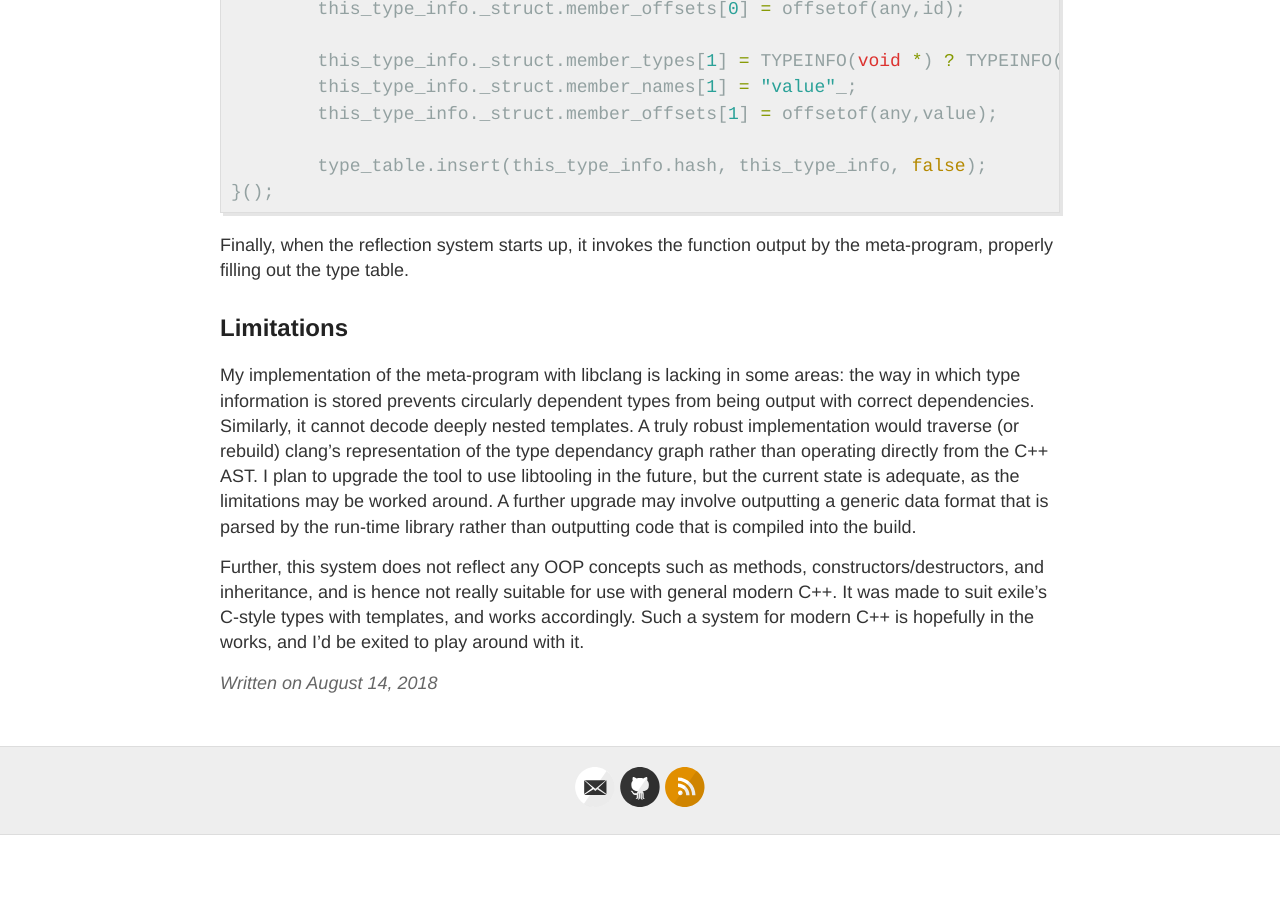
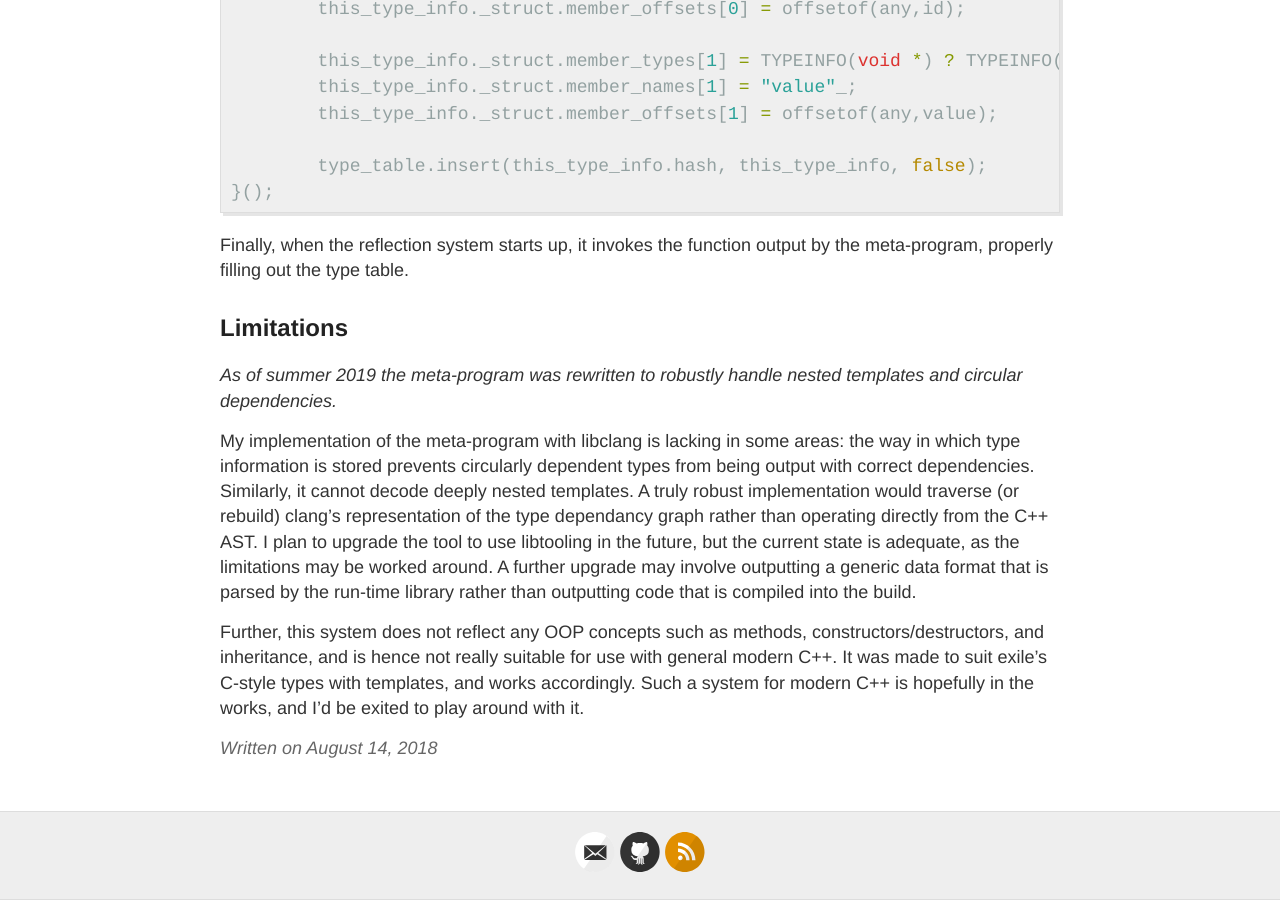
Before and after one commit to TheNumbat/thenumbat.github.io, a Jekyll site: the page built from _posts/2018-08-14-Reflection-in-Exile.md, in a window 1280 px wide and 900 px high, scrolled down 6807 px. Built offline with Jekyll 4.4.1, drawn with Linux system fonts in a browser that asks for light colours; before the commit the page ends 7642 px from its top, so only the background shows below that.

Commit message:
Update 2018-08-14-Reflection-in-Exile.md

```diff
--- a/_posts/2018-08-14-Reflection-in-Exile.md
+++ b/_posts/2018-08-14-Reflection-in-Exile.md
@@ -234,6 +234,8 @@ Finally, when the reflection system starts up, it invokes the function output by
 
 ## Limitations
 
+*As of summer 2019 the meta-program was rewritten to robustly handle nested templates and circular dependencies.*
+
 My implementation of the meta-program with libclang is lacking in some areas: the way in which type information is stored prevents circularly dependent types from being output with correct dependencies. Similarly, it cannot decode deeply nested templates. A truly robust implementation would traverse (or rebuild) clang's representation of the type dependancy graph rather than operating directly from the C++ AST. I plan to upgrade the tool to use libtooling in the future, but the current state is adequate, as the limitations may be worked around. A further upgrade may involve outputting a generic data format that is parsed by the run-time library rather than outputting code that is compiled into the build.
 
 Further, this system does not reflect any OOP concepts such as methods, constructors/destructors, and inheritance, and is hence not really suitable for use with general modern C++. It was made to suit exile's C-style types with templates, and works accordingly. Such a system for modern C++ is hopefully in the works, and I'd be exited to play around with it.
```
